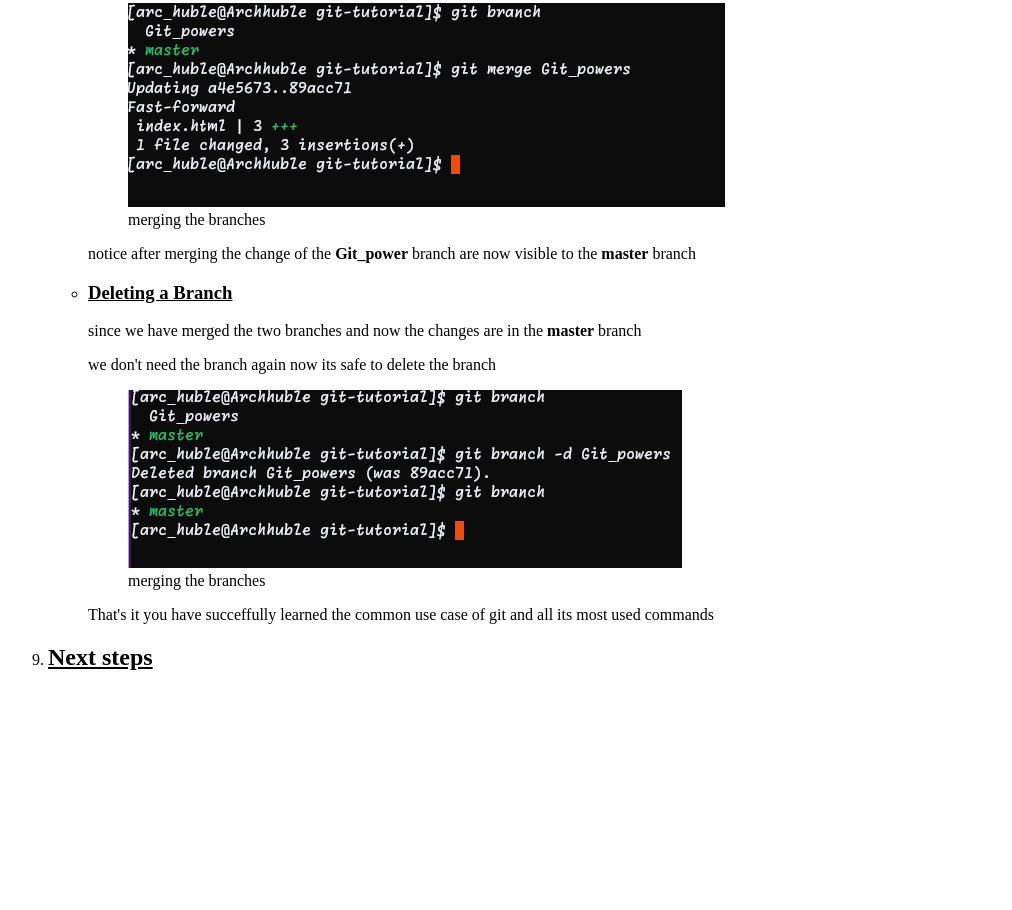
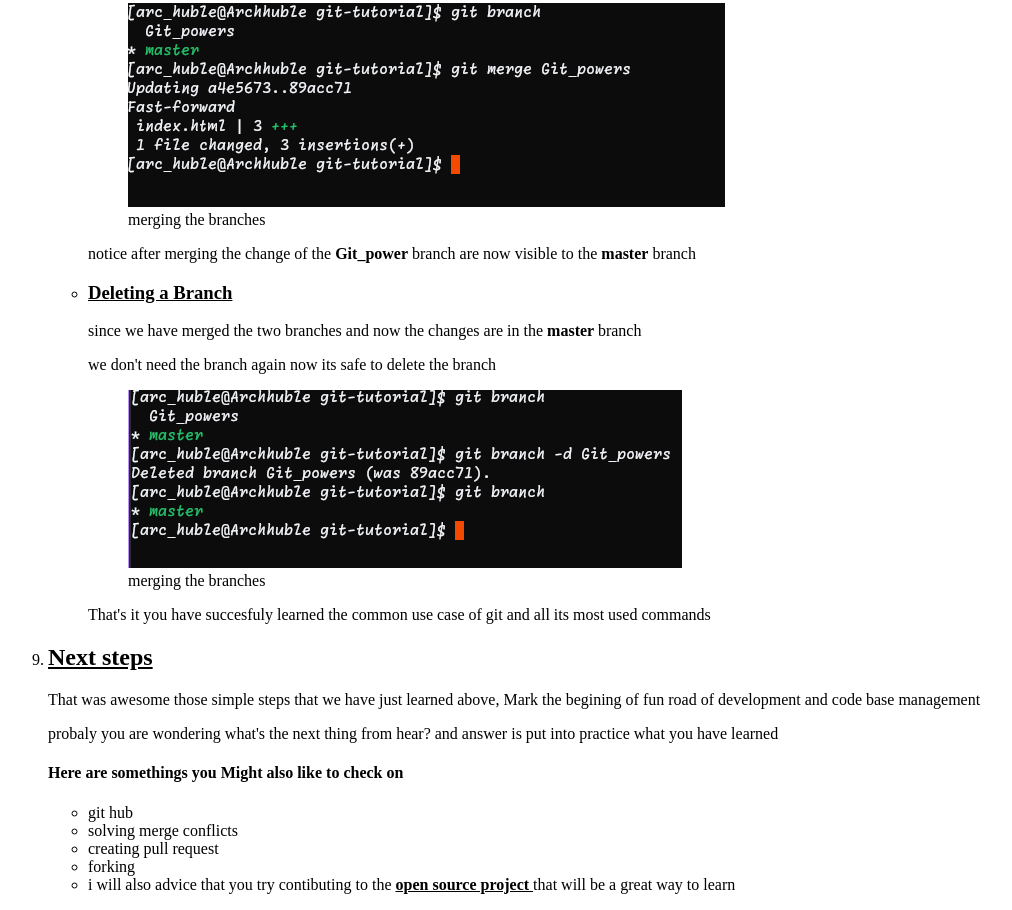
Before and after one commit to 34ERAT/EverydayGit, a plain HTML site: page index.html in a window 1280 px wide. Shown: the part 5534-6444 px from the top of the page, without its empty margins (0-1012 px from the left). Before the commit the page ends 6225 px from the top, so only its background shows below. Drawn offline with Linux system fonts and the light colour scheme.

Commit message:
adding what is next section

```diff
--- a/index.html
+++ b/index.html
@@ -355,19 +355,39 @@
                 <figcaption>merging the branches</figcaption>
               </figure>
               <p>
-                That's it you have succeffully learned the common use case of
-                git and all its most used commands
+                That's it you have succesfuly learned the common use case of git
+                and all its most used commands
               </p>
             </li>
           </ul>
         </div>
       </li>
-
       <li>
         <div>
           <h2>
             <u><strong>Next steps</strong></u>
           </h2>
+          <p>
+            That was awesome those simple steps that we have just learned above,
+            Mark the begining of fun road of development and code base
+            management
+          </p>
+          <p>
+            probaly you are wondering what's the next thing from hear? and
+            answer is put into practice what you have learned
+          </p>
+          <h4>Here are somethings you Might also like to check on</h4>
+          <ul>
+            <li>git hub</li>
+            <li>solving merge conflicts</li>
+            <li>creating pull request</li>
+            <li>forking</li>
+            <li>
+              i will also advice that you try contibuting to the
+              <u><strong>open source project </strong></u>
+              that will be a great way to learn
+            </li>
+          </ul>
         </div>
       </li>
     </ol>
```
